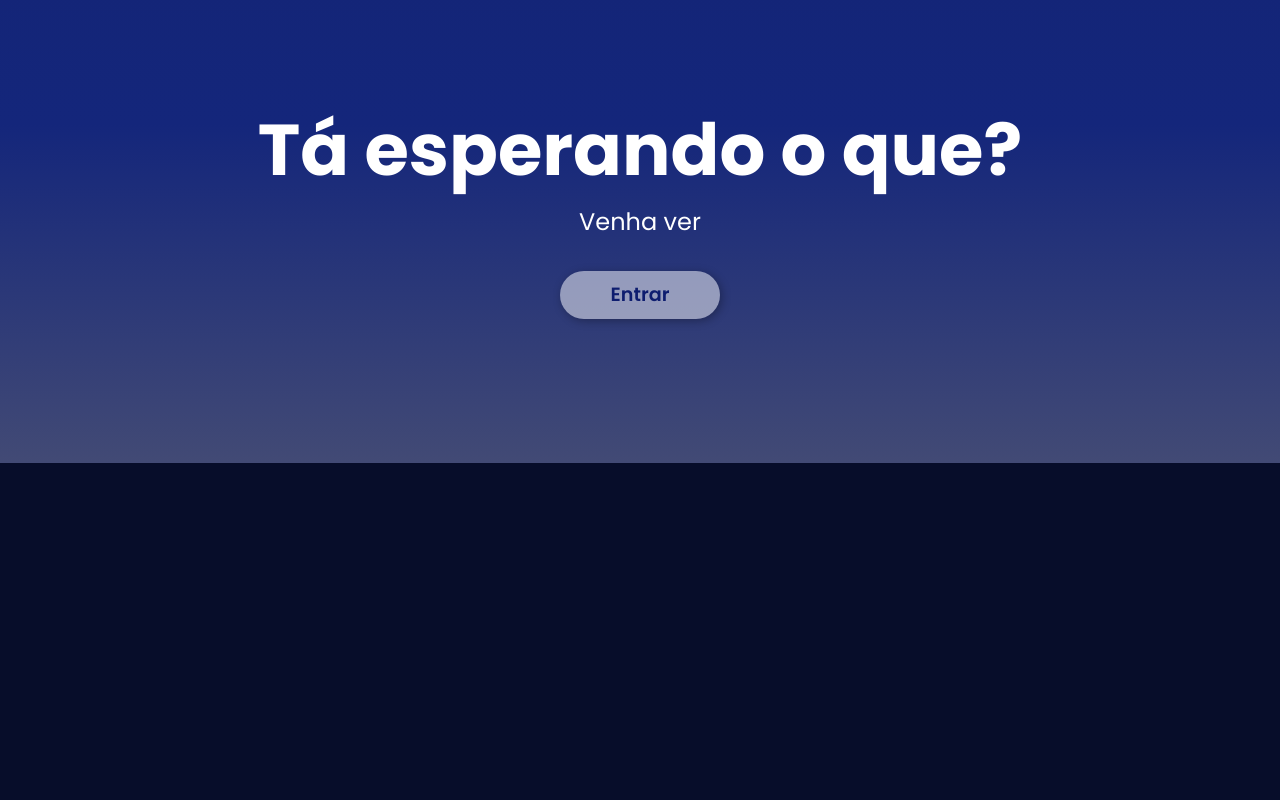
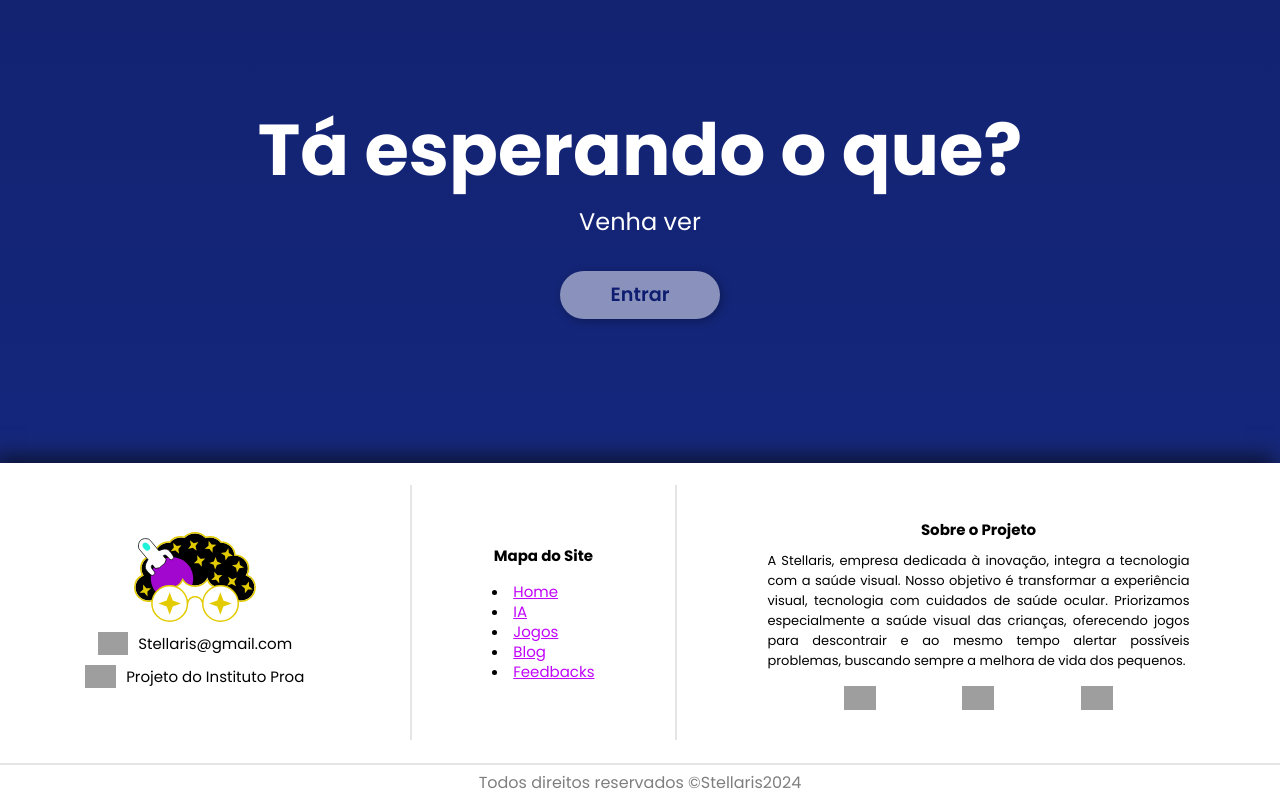
Before and after one commit to Rirfit/stellaris_FE, a React (Vite) app in the folder Stellaris/: page / in a window 1280 px wide. Shown: the part 2927-3727 px from the top of the page. Before the commit the page ends 3390 px from the top, so only its background shows below. Built offline with nearby package versions, Linux system fonts and the light colour scheme; grey boxes are pictures that could not be loaded.

Commit message:
Rodape finalizado

```diff
--- a/Stellaris/index.html
+++ b/Stellaris/index.html
@@ -3,6 +3,7 @@
   <head>
     <meta charset="UTF-8" />
     <meta name="viewport" content="width=device-width, initial-scale=1.0" />
+    <link rel="shortcut icon" href="src/assets/images/logoIcone.svg" type="image/x-icon">
     <title>Stellaris</title>
   </head>
   <body>
--- a/Stellaris/src/components/Footer/index.jsx
+++ b/Stellaris/src/components/Footer/index.jsx
@@ -3,9 +3,11 @@ import iconeImg from "../../assets/images/logoIcone.svg";
 
 const Footer = () => {
   return (
-      <footer className="pe">
+    <footer className="rodape">
+      <div className="pe">
         <div className="contatosEproa">
           <img src={iconeImg} alt="Logo" />
+
           <div className="email">
             <img
               src="https://cdn-icons-png.flaticon.com/128/732/732200.png"
@@ -22,34 +24,35 @@ const Footer = () => {
           </div>
         </div>
 
-          <div className="desc_redes">
+        <hr className="divisao" />
+
+        <div className="listaMapaSite">
           <h4>Mapa do Site</h4>
           <ul className="mapaSite">
             <li>
-                <a href="#">link01</a>
+              <a href="#home">Home</a>
             </li>
             <li>
-                <a href="#">link02</a>
+              <a href="#jogosIA">IA</a>
             </li>
             <li>
-                <a href="#">link03</a>
+              <a href="#jogosIA">Jogos</a>
             </li>
             <li>
-                <a href="#">link04</a>
+              <a href="#blog">Blog</a>
             </li>
             <li>
-                <a href="#">link05</a>
+              <a href="#feedback">Feedbacks</a>
             </li>
           </ul>
         </div>
 
-          <div className="desc_redes">
+        <hr className="divisao" />
+
+        <div className="descRedes">
           <h4>Sobre o Projeto</h4>
           <p>
-              Lorem ipsum dolor, sit amet consectetur adipisicing elit. Sunt
-              distinctio enim deserunt corrupti facere neque, asperiores tempore
-              sit nulla autem explicabo nam delectus vero, maiores et. Odit
-              quidem natus quaerat.
+          A Stellaris, empresa dedicada à inovação, integra a tecnologia com a saúde visual. Nosso objetivo é transformar a experiência visual, tecnologia com cuidados de saúde ocular. Priorizamos especialmente a saúde visual das crianças, oferecendo jogos para descontrair e ao mesmo tempo alertar possíveis problemas, buscando sempre a melhora de vida dos pequenos.
           </p>
           <div className="icones">
             <a href="#" target="_blank">
@@ -72,6 +75,11 @@ const Footer = () => {
             </a>
           </div>
         </div>
+      </div>
+      <div className="direitosAutorais">
+        <hr />
+        <p>Todos direitos reservados ©Stellaris2024</p>
+      </div>
     </footer>
   );
 };
--- a/Stellaris/src/components/Footer/style.css
+++ b/Stellaris/src/components/Footer/style.css
@@ -1,28 +1,34 @@
+
+
 .pe{
     display: flex;
     align-items: center;
-    justify-content: space-around;
+    justify-content: space-evenly;
 
-    width: 100%;
-    height: 145px;
+    height: 300px;
     background-color: white;
     margin-top: 10px;
-    font-size: 13px;
+    font-size: 15px;
+    box-shadow: -5px -7px 20px rgb(0 0 0 / 60%);
 }
 
-.mapaSite{
-    list-style: none;
-    line-height: 23px;
+.divisao{
+    height: 85%;
+    border: 1px solid black;
+    opacity: 0.1;
 }
 
-.mapaSite > li > a{
-    text-decoration: none;
-    color: black;
+.contatosEproa{
+    display: flex;
+    align-items: center;
+    justify-content: space-between;
+    flex-direction: column;
+    margin-right: 20px;
 }
 
-.mapaSite > li > a:hover{
-    text-decoration: underline;
-    color: #C105FA;
+.contatosEproa > img{
+    margin-bottom: 5px;
+    height: 90px;
 }
 
 .email, .proa{
@@ -37,26 +43,43 @@
     height: 23px;
 }
 
-.contatosEproa{
+.listaMapaSite{
     display: flex;
-    align-items: center;
-    justify-content: space-between;
+    flex-direction: column;
+    flex-wrap: nowrap;
+}
+
+.mapaSite{
+    list-style: inside;
+    line-height: 20px;
+    text-align: left;
+}
+
+.listaMapaSite > h4{
+    margin-bottom: 15px;
+}
+
+.mapaSite > li > a{
+    color: #C105FA;
+}
+
+.mapaSite > li > a:hover{
+    color: blue;
+}
+
+.descRedes{
+    display: flex;
     flex-direction: column;
 }
 
-.contatosEproa > img{
-    margin-bottom: 5px;
-    height: 60px;
-}
-
-.desc_redes > p {
-        font-size: 10px;
+.descRedes > p {
+        font-size: 13px;
         margin: 10px;
         width: 422px;
         text-align: justify;
 }
 
-.desc_redes > h4{
+.descRedes > h4{
     margin-top: 9px;
 }
 
@@ -71,3 +94,46 @@
 .icones > a > img {
     height: 24px;
 }
+
+
+.direitosAutorais{
+    display: flex;
+    background-color: white;
+    margin: auto;
+    flex-direction: column;
+}
+
+.direitosAutorais > hr{
+    border: 1px solid black;
+    opacity: 0.1;
+}
+
+.direitosAutorais > p{
+    padding: 5px;
+    opacity: 0.5;
+}
+
+
+@media (max-width: 840px) {
+
+    .pe{
+        flex-direction: column;
+        height: 635px;
+
+        transition:  1s ease-in-out;
+    }
+
+    .divisao{
+        width: 80%;
+        height: 0px;
+    }
+
+    .descRedes > p {
+        width: 275px;
+}
+
+.direitosAutorais > p{
+    padding: 15px;
+}
+
+}
--- a/Stellaris/src/pages/Home/index.jsx
+++ b/Stellaris/src/pages/Home/index.jsx
@@ -9,7 +9,7 @@ export const Home = () => {
             <main>
 
                 <div className="callToActionUm">
-                    <h1>
+                    <h1 id="home">
                         <span>Realize um teste visual de</span><br />
                         <span>Seu filho de forma prática e</span><br />
                         <span>Rápida aqui.</span>
@@ -21,7 +21,7 @@ export const Home = () => {
 
 
                 <div className="contentResultado">
-                    <h2>
+                    <h2 id="jogosIA">
                         <span>Como chegamos</span><br />
                         <span>nesse resultado?</span>
                     </h2>
@@ -41,7 +41,7 @@ export const Home = () => {
 
 
                 <div className="contentGuia">
-                    <h2>Acompanhe nossos guias e dicas!</h2>
+                    <h2 id="blog">Acompanhe nossos guias e dicas!</h2>
                     <ul>
                         <li>
                             <div className="contentCard">
@@ -76,7 +76,7 @@ export const Home = () => {
 
 
                 <div className="contentFeedback">
-                    <h2>Feedback dos Usuários</h2>
+                    <h2 id="feedback">Feedback dos Usuários</h2>
                     <div>
                         <div className="cardFeedback">
                             <h4>Jailson O.</h4>
@@ -114,6 +114,7 @@ export const Home = () => {
 
 
             </main>
+            <Footer/>
         </>
     )
 }
```
Lines whose indentation alone changed are shown as unchanged.
